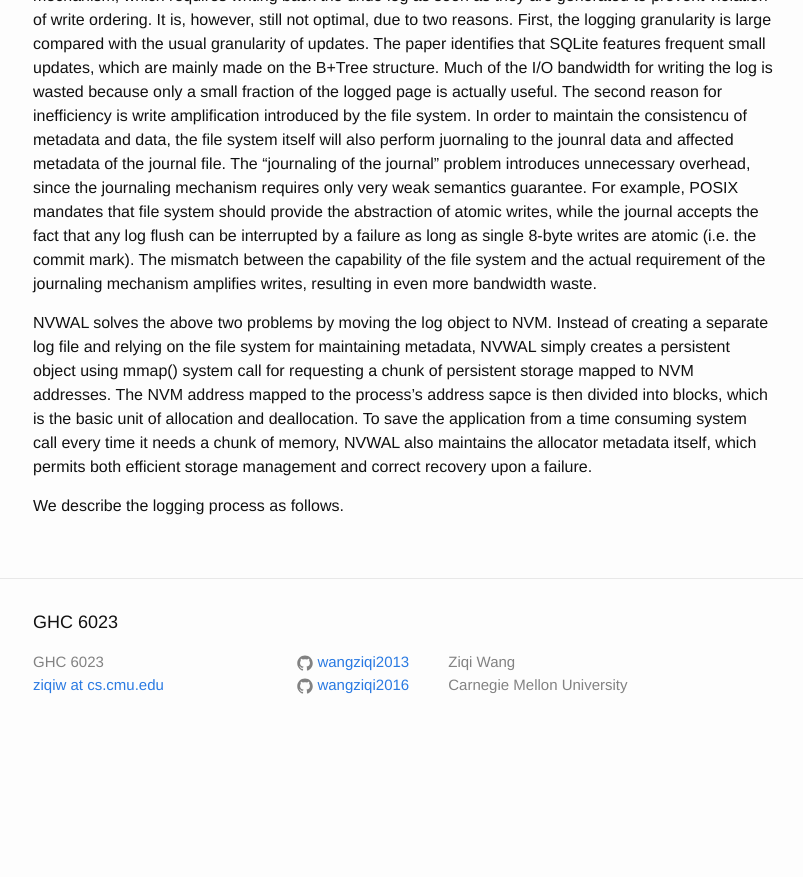
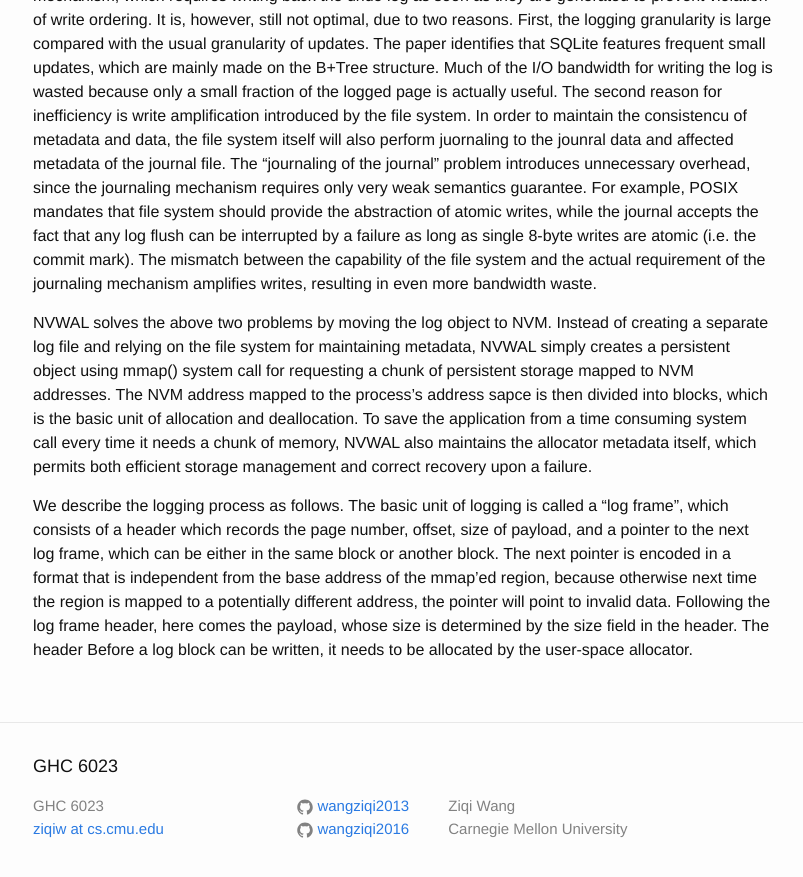
Before and after one commit to wangziqi2013/wangziqi2013.github.io, a Jekyll site: the page built from _posts/2019-10-28-nvwal.markdown, in a window 1280 px wide and 900 px high, scrolled down 763 px. Shown: the top 877 px of the window, without its empty margins (237-1040 px from the left). Built offline with Jekyll 4.4.1, drawn with Linux system fonts in a browser that asks for light colours; before the commit the page ends 1519 px from its top, so only the background shows below that.

Commit message:
Adding log header

```diff
--- a/_posts/2019-10-28-nvwal.markdown
+++ b/_posts/2019-10-28-nvwal.markdown
@@ -42,4 +42,11 @@ sapce is then divided into blocks, which is the basic unit of allocation and dea
 from a time consuming system call every time it needs a chunk of memory, NVWAL also maintains the allocator metadata
 itself, which permits both efficient storage management and correct recovery upon a failure.
 
-We describe the logging process as follows.
+We describe the logging process as follows. The basic unit of logging is called a "log frame", which consists of a header
+which records the page number, offset, size of payload, and a pointer to the next log frame, which can be either in the
+same block or another block. The next pointer is encoded in a format that is independent from the base address of the mmap'ed
+region, because otherwise next time the region is mapped to a potentially different address, the pointer will point
+to invalid data. Following the log frame header, here comes the payload, whose size is determined by the size field in the
+header. The header
+Before a log block can be written, it needs to be allocated by the user-space
+allocator.
```
